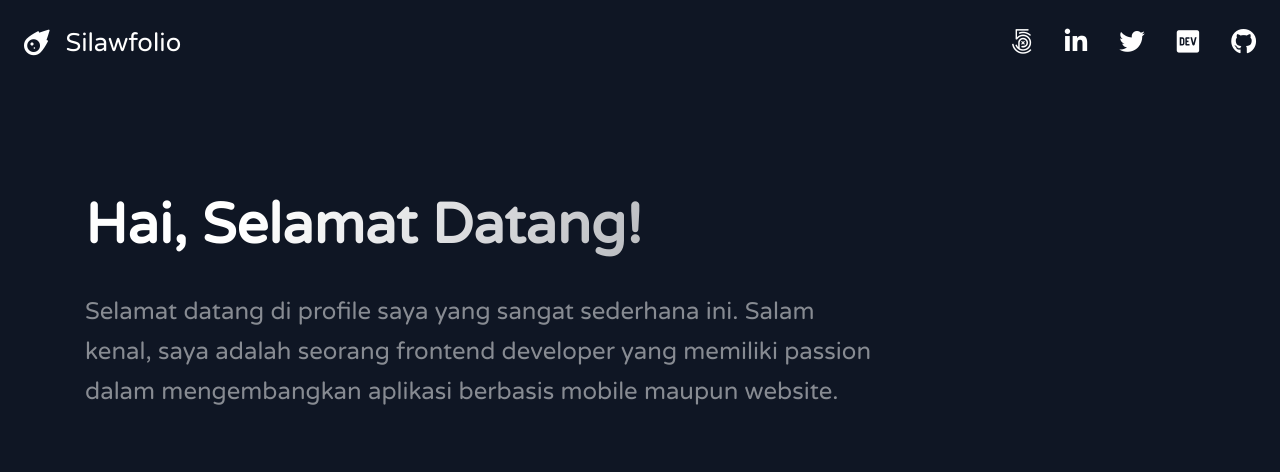
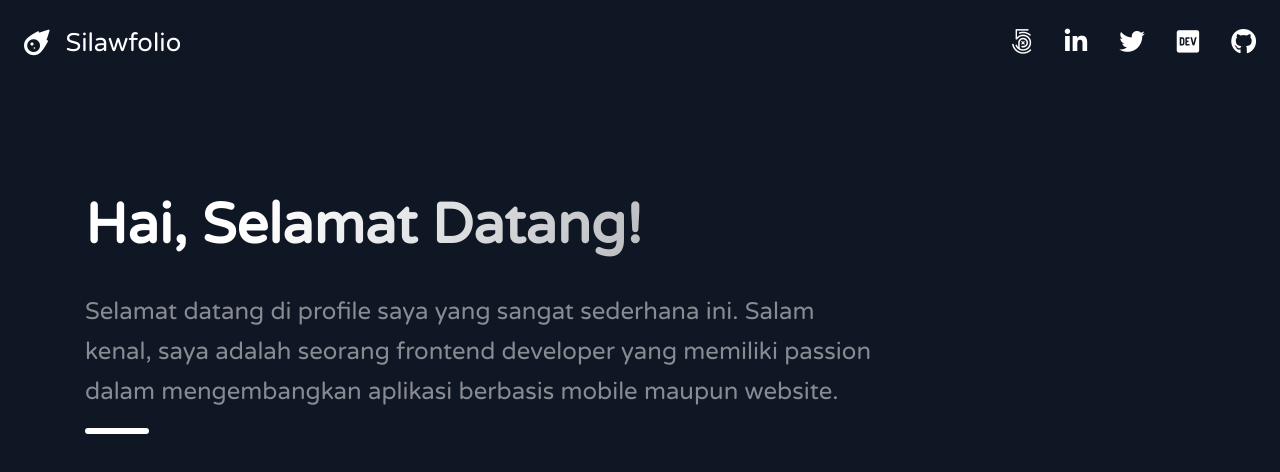
Before and after one commit to luthfiajiw/law-portfolio, a Svelte app: page / in a window 1280 px wide. Shown: the top 472 px of the page. Built offline with nearby package versions, Linux system fonts and the light colour scheme.

Commit message:
add divider file

```diff
--- a/src/App.svelte
+++ b/src/App.svelte
@@ -1,5 +1,6 @@
 <script>
 	import Content from "./Content.svelte";
+import Divider from "./contents/components/Divider.svelte";
 	import PhotoPreview from "./contents/components/PhotoPreview.svelte";
 	import Header from "./Header.svelte";
 	import Hero from "./Hero.svelte";
@@ -24,7 +25,9 @@
 <div class="full-height">
 	<Header />
 	<Hero />
-
+	<div class="skills container-md">
+		<Divider />
+	</div>
 </div>
 
 <!-- <PhotoPreview showModal={showModal} handleClose={handleClose} imgUrl={imgUrl} />
--- a/src/Hero.svelte
+++ b/src/Hero.svelte
@@ -1,4 +1,4 @@
-<div class="container mt-5">
+<div class="container-md mt-5">
     <h2 class="welcome">
         Hai, Selamat Datang!
     </h2>
--- /dev/null
+++ b/src/contents/components/Divider.svelte
@@ -0,0 +1,12 @@
+<div class="divider">
+
+</div>
+
+<style>
+    .divider {
+        width: 64px;
+        height: 6px;
+        border-radius: 10px;
+        background-color: #fff;
+    }
+</style>
```
